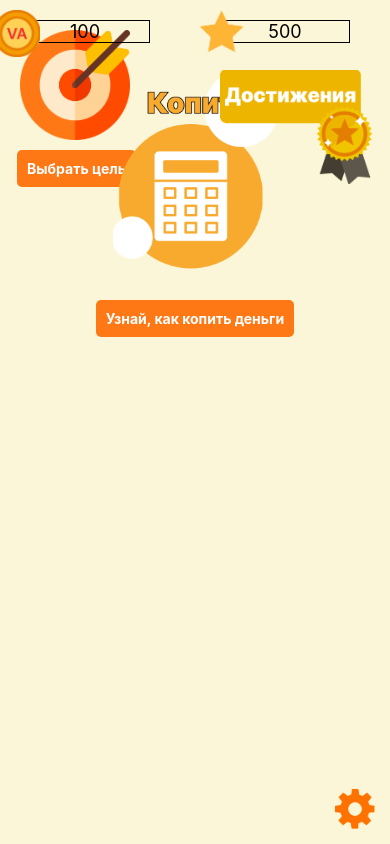
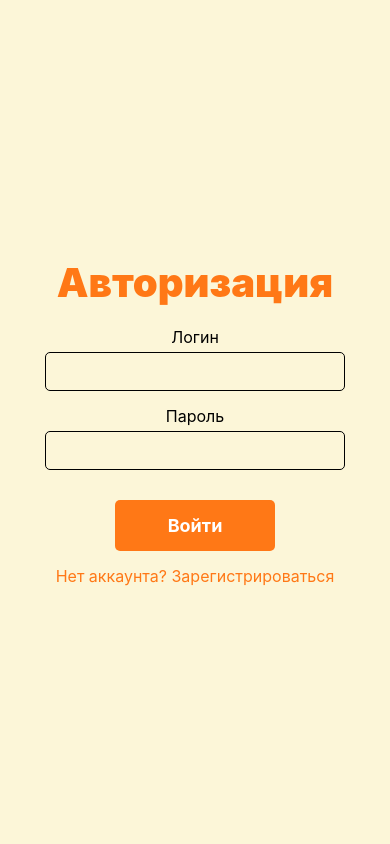
Before and after one commit to alitaalita7/fin_app, a React Native app in the folder frontend/: screen / in a window 390 px wide. Built offline with nearby package versions, Linux system fonts and the light colour scheme.

Commit message:
Сделал контекст юзера, сделал авторизацию, прокинул стейтовые данные в app, простестил в мейне

```diff
--- a/frontend/App.js
+++ b/frontend/App.js
@@ -1,8 +1,10 @@
-import React from 'react';
+import React, { useEffect } from 'react';
+import { useState } from 'react';
 import { StatusBar } from 'expo-status-bar';
 import { StyleSheet, View } from 'react-native';
 import { NavigationContainer } from '@react-navigation/native';
 import { createStackNavigator } from '@react-navigation/stack';
+import UserContext from './components/UserContext';
 
 import SignUp from './components/SignUp';
 import SignIn from './components/SignIn';
@@ -17,10 +19,16 @@ import Main from './components/Main';
 
 export default function App() {
   const Stack = createStackNavigator();
+  const [user, setUser] = useState(null);
+  useEffect(() => {
+    setUser({ name: 1 })
+  }, [])
   return (
+    <UserContext.Provider value={{ user, setUser }}>
       <NavigationContainer>
         <View style={styles.container}>
           <Stack.Navigator>
+            <Stack.Screen name="SignIn" component={SignIn} options={{ headerShown: false }} />
             <Stack.Screen name="Main" component={Main} options={{ headerShown: false }} />
             <Stack.Screen name="SignUp" component={SignUp} options={{ headerShown: false }} />
             <Stack.Screen name="Game" component={Game} options={{ headerShown: false }} />
@@ -28,10 +36,10 @@ export default function App() {
             <Stack.Screen name="Settings" component={Settings} options={{ headerShown: false }} />
             <Stack.Screen name="Goals" component={Goals} options={{ headerShown: false }} />
             <Stack.Screen name="Achievements" component={Achievements} options={{ headerShown: false }} />
-          <Stack.Screen name="SignIn" component={SignIn} options={{ headerShown: false }} />
           </Stack.Navigator>
         </View>
       </NavigationContainer>
+    </UserContext.Provider>
   );
 }
 
--- a/frontend/components/Main.js
+++ b/frontend/components/Main.js
@@ -1,9 +1,12 @@
-import React, { useState } from 'react';
+import React, { useContext, useState } from 'react';
 import { View, Text, TouchableOpacity, Image, StyleSheet } from 'react-native';
+import UserContext from './UserContext';
 
 const Main = () => {
+
+    const {user, setUser} = useContext(UserContext);
     const [selectedGoalId, setSelectedGoalId] = useState(null);
-    const [coins, setCoins] = useState(100); // Пример количества монет
+    const [coins, setCoins] = useState(user.coins); // Пример количества монет
     const [xp, setXP] = useState(500); // Пример опыта
 
     const goals = [
--- a/frontend/components/SignIn.js
+++ b/frontend/components/SignIn.js
@@ -1,27 +1,66 @@
-import React from 'react';
+import React, { useContext, useState } from 'react';
 import { View, Text, TextInput, TouchableOpacity, StyleSheet } from 'react-native';
 import { useNavigation } from '@react-navigation/native';
+import UserContext from './UserContext';
 
-const SignIn = () => {
+const SignIn = (props) => {
 
-    const navigation = useNavigation(); // Используем хук useNavigation для доступа к навигации
+  const { user, setUser } = useContext(UserContext);
+  const navigation = useNavigation(); // Используем хук useNavigation для доступа к навигации
 
-    const goToSignUp = () => {
-      navigation.navigate('SignUp'); // Переход на страницу SignUp
-    };
+  const [login, setLogin] = useState('');
+  const [password, setPassword] = useState('');
+
+  const handleLoginChange = (login) => setLogin(login);
+  const handlePasswordChange = (password) => setPassword(password);
+
+  const handleLogIn = () => {
+    const user = {login, password};
+    fetch('http://10.0.2.2:5000/api/user/login', {
+          method: 'POST',
+          headers: {
+            'Content-Type': 'application/json'
+          },
+          body: JSON.stringify(user)
+        }).then(response => {
+          if (!response.ok) {
+            throw new Error('Network response was not ok');
+          }
+          return response.json();
+        }).then(data => {
+          console.log('Response:', data.user);
+          setUser(data.user)
+          props.navigation.navigate('Main')
+        }).catch(error => {
+          console.error('There was a problem with the fetch operation:', error);
+        });
+  }
+
+  const goToSignUp = () => {
+    navigation.navigate('SignUp'); // Переход на страницу SignUp
+  };
 
   return (
     <View style={styles.container}>
       <Text style={styles.title}>Авторизация</Text>
       <View style={styles.inputContainer}>
         <Text style={styles.label}>Логин</Text>
-        <TextInput style={styles.input}/>
+        <TextInput
+          style={styles.input}
+          onChangeText={handleLoginChange}
+          value={login}
+        />
       </View>
       <View style={styles.inputContainer}>
         <Text style={styles.label}>Пароль</Text>
-        <TextInput style={styles.input} secureTextEntry={true} />
+        <TextInput
+          style={styles.input}
+          onChangeText={handlePasswordChange}
+          value={password}
+          secureTextEntry={true}
+        />
       </View>
-      <TouchableOpacity style={styles.button}>
+      <TouchableOpacity style={styles.button} onPress={handleLogIn}>
         <Text style={styles.buttonText}>Войти</Text>
       </TouchableOpacity>
       <TouchableOpacity onPress={goToSignUp}>
--- /dev/null
+++ b/frontend/components/UserContext.js
@@ -0,0 +1,5 @@
+import React from 'react';
+
+const UserContext = React.createContext();
+
+export default UserContext;
```
Lines whose indentation alone changed are shown as unchanged.
